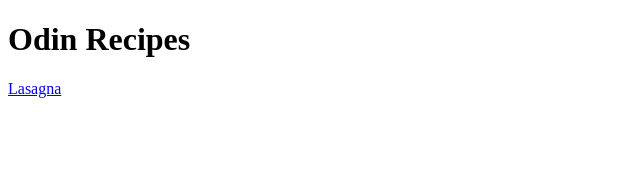
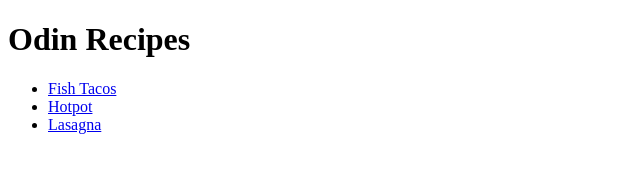
Before and after one commit to XWizBT/odin-recipes, a plain HTML site: page index.html in a window 1280 px wide. Shown: the whole page, without its empty margins (0-640 px from the left). Drawn offline with Linux system fonts and the light colour scheme.

Commit message:
Add Fish Tacos and Hotpot. Update index.html

```diff
--- a/index.html
+++ b/index.html
@@ -7,6 +7,10 @@
 
   <body>
   	<h1>Odin Recipes</h1>
-  	<a href="recipes/lasagna.html">Lasagna</a>
+  	<ul>
+  		<li><a href="recipes/fishTacos.html">Fish Tacos</a></li>
+  		<li><a href="recipes/hotpot.html">Hotpot</a></li>
+  		<li><a href="recipes/lasagna.html">Lasagna</a></li>
+  	</ul>
   </body>
 </html>
```
Also changed, not shown: recipes/fishtacos.html (added, +11 -0 lines), recipes/hotpot.html (added, +11 -0 lines).
